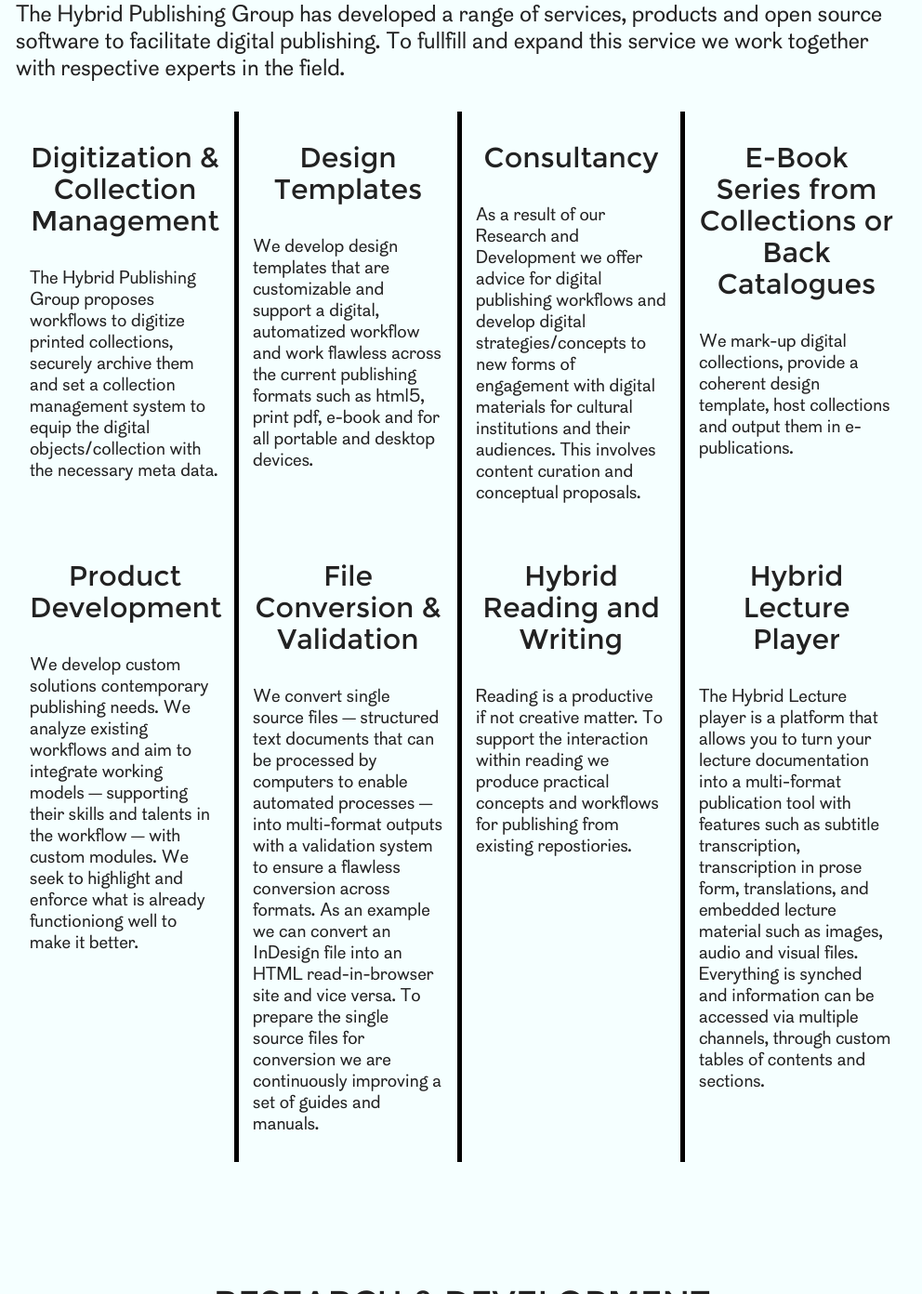
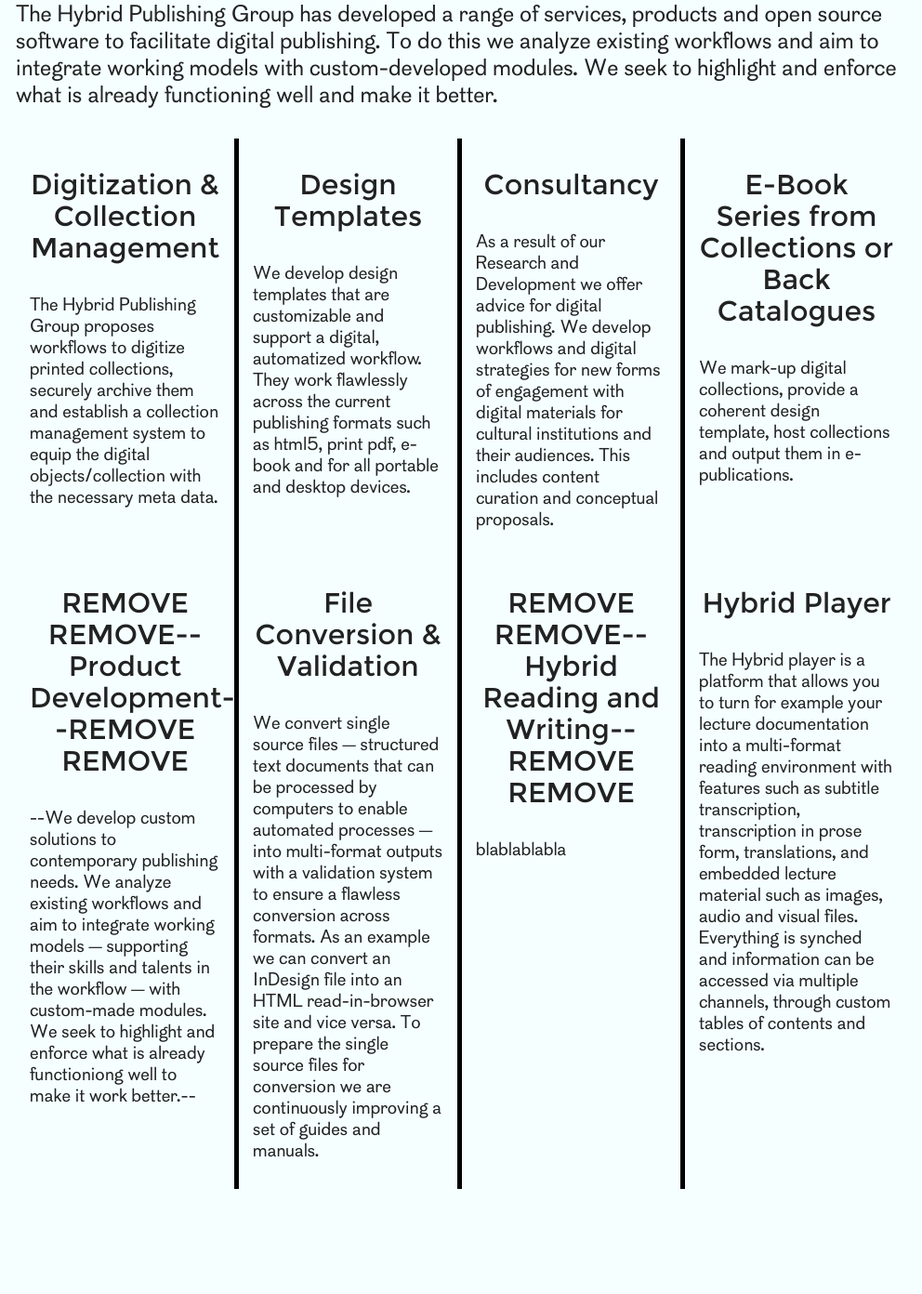
Before and after one commit to consortium/hpg_website, a plain HTML site: page index.html in a window 1280 px wide. Shown: the part 1499-2891 px from the top of the page at 93% size, without its empty margins (143-1135 px from the left). Drawn offline with Linux system fonts and the light colour scheme.

Commit message:
Made edit to text

```diff
--- a/index.html
+++ b/index.html
@@ -103,7 +103,7 @@
     <section>
         <div class="row">
             <div class="large-12 columns bar-bottom-big-screen medium-text">
-                <p>The Hybrid Publishing Group has developed a range of services, products and open source software to facilitate digital publishing. To fullfill and expand this service we work together with respective experts in the field.</p>
+                <p>The Hybrid Publishing Group has developed a range of services, products and open source software to facilitate digital publishing. To do this we analyze existing workflows and aim to integrate working models with custom-developed modules. We seek to highlight and enforce what is already functioning well and make it better. </p>
             </div>
         </div><!--Closing row-->
     </section>
@@ -113,19 +113,19 @@
         <div class="row">
           <div class="large-3 columns bar-right row1">
             <h3>Digitization &amp; Collection Management</h3>
-            <p>The Hybrid Publishing Group proposes workflows to digitize printed collections, securely archive them and set a collection management system to equip the digital objects/collection with the necessary meta data.
+            <p>The Hybrid Publishing Group proposes workflows to digitize printed collections, securely archive them and establish a collection management system to equip the digital objects/collection with the necessary meta data.
             </p>
             <!--<p><a href="#">Read more...</a></p>-->
           </div>
           <div class="large-3 columns bar-right row1">
             <h3>Design Templates</h3>
-            <p>We develop design templates that are customizable and support a digital, automatized workflow and work flawless across the current publishing formats such as html5, print pdf, e-book and for all portable and desktop devices.
+            <p>We develop design templates that are customizable and support a digital, automatized workflow. They work flawlessly across the current publishing formats such as html5, print pdf, e-book and for all portable and desktop devices.
             </p>
             <!--<p><a href="#">Read more...</a></p>-->
           </div>
           <div class="large-3 columns bar-right row1">
             <h3>Consultancy </h3>
-            <p>As a result of our Research and Development we offer advice for digital publishing workflows and develop digital strategies/concepts to new forms of engagement with digital materials for cultural institutions and their audiences. This involves content curation and conceptual proposals.
+            <p>As a result of our Research and Development we offer advice for digital publishing. We develop workflows and digital strategies for new forms of engagement with digital materials for cultural institutions and their audiences. This includes content curation and conceptual proposals.
             </p>
             <!--<p><a href="#">Read more...</a></p>-->
           </div>
@@ -139,8 +139,8 @@
 
         <div class="row bar-top-big-screen">
           <div class="large-3 columns bar-right row2">
-            <h3>Product Development</h3>
-            <p>We develop custom solutions contemporary publishing needs. We analyze existing workflows and aim to integrate working models — supporting their skills and talents in the workflow — with custom modules. We seek to highlight and enforce what is already functioniong well to make it better.
+            <h3>REMOVE REMOVE--Product Development--REMOVE REMOVE</h3>
+            <p>--We develop custom solutions to contemporary publishing needs. We analyze existing workflows and aim to integrate working models — supporting their skills and talents in the workflow — with custom-made modules. We seek to highlight and enforce what is already functioniong well to make it work better.--
             </p>
             <!--<p><a href="#">Read more...</a></p>-->
           </div>
@@ -151,14 +151,14 @@
             <!--<p><a href="#">Read more...</a></p>-->
           </div>
           <div class="large-3 columns bar-right row2">
-            <h3>Hybrid Reading and Writing</h3>
-            <p>Reading is a productive if not creative matter. To support the interaction within reading we produce practical concepts and workflows for publishing from existing repostiories.
+            <h3>REMOVE REMOVE--Hybrid Reading and Writing--REMOVE REMOVE</h3>
+            <p>blablablabla
             </p>
             <!--<p><a href="#">Read more...</a></p>-->
           </div>
           <div class="large-3 columns row2">
-            <h3>Hybrid Lecture Player</h3>
-            <p>The Hybrid Lecture player is a platform that allows you to turn your lecture documentation into a multi-format publication tool with features such as subtitle transcription, transcription in prose form, translations, and embedded lecture material such as images, audio and visual files. Everything is synched and information can be accessed via multiple channels, through custom tables of contents and sections.
+            <h3>Hybrid Player</h3>
+            <p>The Hybrid player is a platform that allows you to turn for example your lecture documentation into a multi-format reading environment with features such as subtitle transcription, transcription in prose form, translations, and embedded lecture material such as images, audio and visual files. Everything is synched and information can be accessed via multiple channels, through custom tables of contents and sections.
             </p>
             <!--<p><a href="#">Read more...</a></p>-->
           </div>
```
